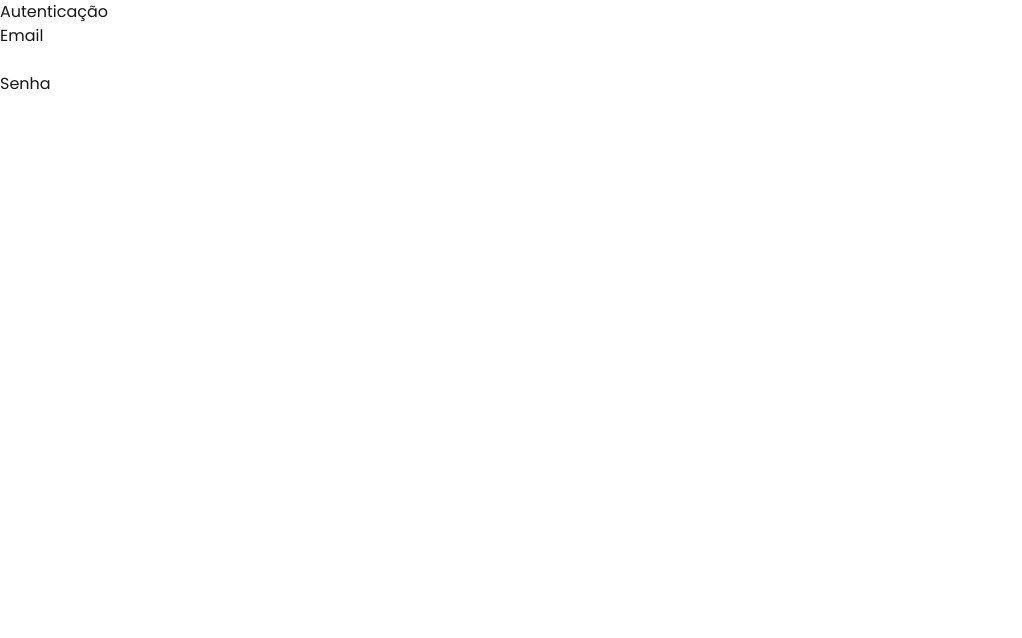
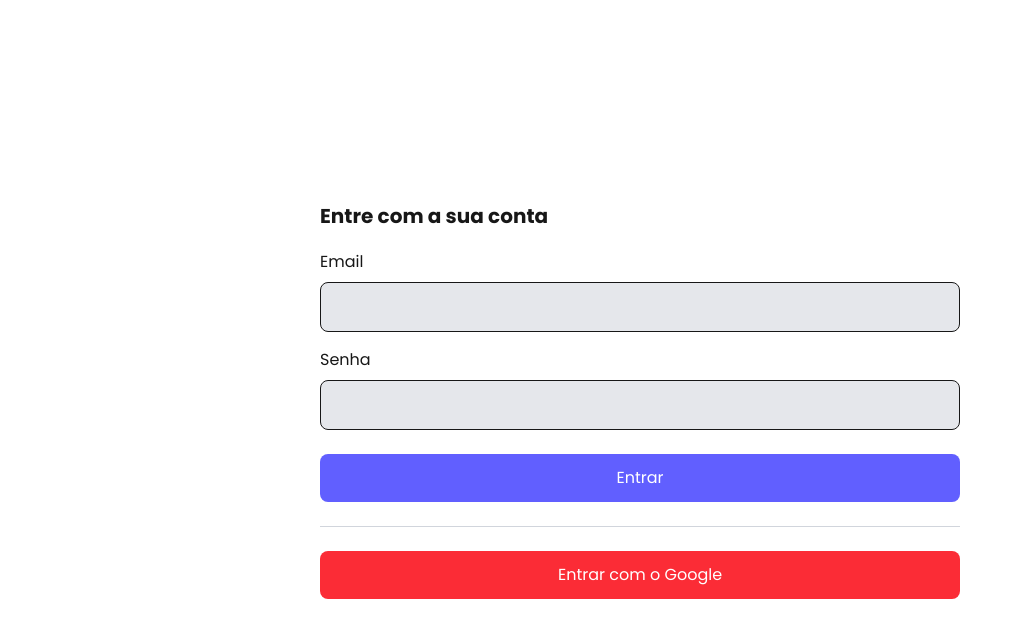
Before and after one commit to ehurafa/next-by-cod3r, a Next.js app in the folder admin-template/: page /authentication in a window 1280 px wide. Shown: the top 638 px of the page, without its empty margins (0-1022 px from the left). Built offline with nearby package versions, Linux system fonts and the light colour scheme.

Commit message:
feat(style): styling auth elements

```diff
--- a/admin-template/src/app/authentication/page.tsx
+++ b/admin-template/src/app/authentication/page.tsx
@@ -10,9 +10,25 @@
     const [email, setEmail] = useState("")
     const [password, setPassword] = useState("")
 
+    function send() {
+        if (mode === "login") {
+            console.log("Logando")
+        } else {
+            console.log("Cadastrando")
+        }
+    }
+
     return (
-        <div>
-            <h1>Autenticação</h1>
+        <div className={`
+            flex flex-col h-screen items-center justify-center
+        `}>
+            <div className={`
+                w-1/2
+            `}>
+                <h1 className={
+                    `text-xl font-bold mb-5
+                    `
+                }>{mode === "login" ? "Entre com a sua conta" : "Cadastre-se na plataforma"}</h1>
                 <AuthInput
                     label="Email"
                     type="email"
@@ -27,6 +43,29 @@
                     changeValue={setPassword}
                     required
                 />
+                <button
+                    className={`
+                        w-full bg-indigo-500 hover:bg-indigo-400 text-white rounded-lg px-4 py-3 mt-6 cursor-pointer
+                        `}
+                    onClick={send}
+                >
+                    {mode === "login" ? "Entrar" : "Cadastrar"}
+                </button>
+
+                <hr className={`
+                    my-6 border-gray-300 w-full
+                `}/>
+
+                <button
+                    className={`
+                        w-full bg-red-500 hover:bg-red-400 text-white rounded-lg px-4 py-3 cursor-pointer
+                        `}
+                    onClick={send}
+                >
+                    Entrar com o Google
+                </button>
+
+            </div>
         </div>
     )
 }
--- a/admin-template/src/components/auth/AuthInput.tsx
+++ b/admin-template/src/components/auth/AuthInput.tsx
@@ -11,13 +11,16 @@
 
 export default function AuthInput(props: AuthInputProps) {
     return props.whenShouldYouNotRender ? null :(
-        <div className="flex flex-col">
+        <div className="flex flex-col mt-4">
             <label>{props.label}</label>
             <input
                 type={props.type ?? "text"}
                 value={props.value}
                 onChange={e => props.changeValue?.(e.target.value)}
                 required={props.required}
+                className={`
+                    px-4 py-3 rounded-lg bg-gray-200 mt-2 border focus:border-blue-500 focus:outline-none focus:bg-white
+                    `}
             />
         </div>
     )
```
Lines whose indentation alone changed are shown as unchanged.
